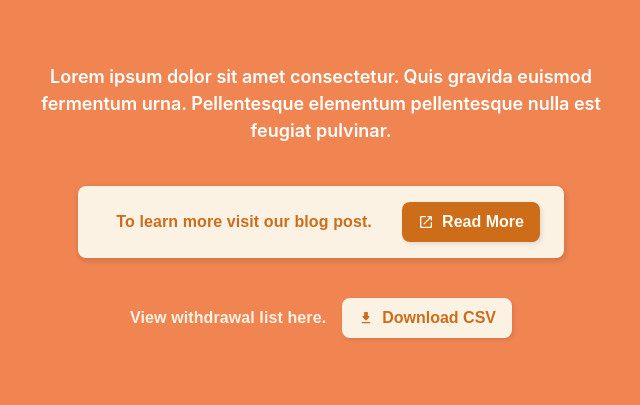
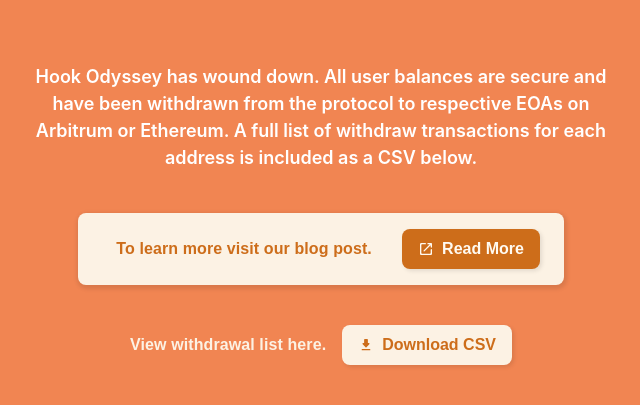
Before and after one commit to hookart/hookart.github.io, a plain HTML site: page index.html in a window 1280 px wide. Shown: the part 191-596 px from the top of the page, without its empty margins (319-959 px from the left). Drawn offline with Linux system fonts and the light colour scheme.

Commit message:
Update index.html

```diff
--- a/index.html
+++ b/index.html
@@ -199,7 +199,7 @@
       <img loading="lazy" src="OdysseyLogo.svg" class="withdrawal-image" alt="Withdrawal process illustration" />
       <div class="withdrawal-content">
         <p class="withdrawal-description">
-          Lorem ipsum dolor sit amet consectetur. Quis gravida euismod fermentum urna. Pellentesque elementum pellentesque nulla est feugiat pulvinar.
+          Hook Odyssey has wound down. All user balances are secure and have been withdrawn from the protocol to respective EOAs on Arbitrum or Ethereum. A full list of withdraw transactions for each address is included as a CSV below.
         </p>
         <div class="blog-cta">
           <p class="blog-cta-text">To learn more visit our blog post.</p>
```
